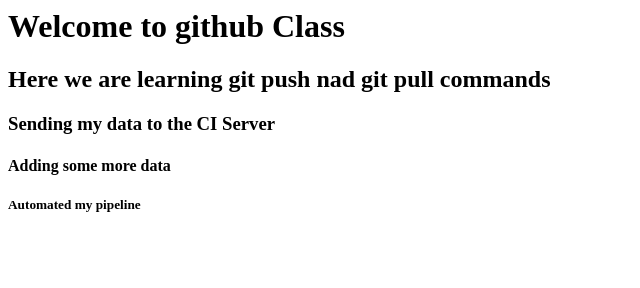
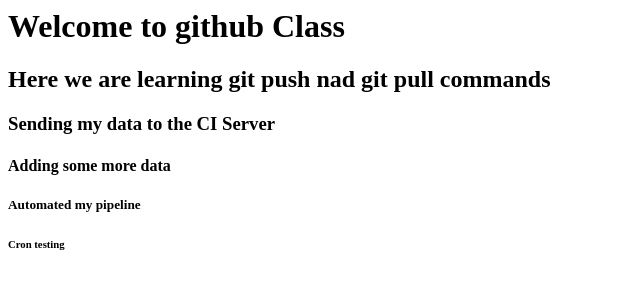
Before and after one commit to brahmaiahcheerla01/myRepo, a plain HTML site: page index.html in a window 1280 px wide. Shown: the full height of the page, 0-640 px from the left. Drawn offline with Linux system fonts and the light colour scheme.

Commit message:
Update index.html

```diff
--- a/index.html
+++ b/index.html
@@ -3,3 +3,4 @@
 <h3>Sending my data to the CI Server</h3>
 <h4>Adding some more data</h4>
 <h5>Automated my pipeline</h5>
+<h6>Cron testing</h6>
```
